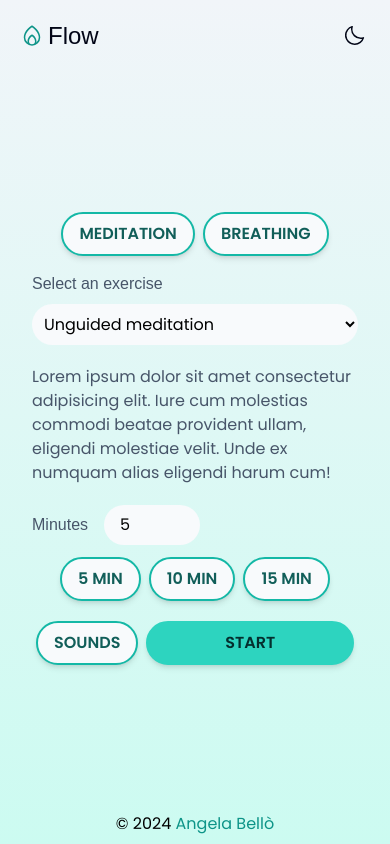
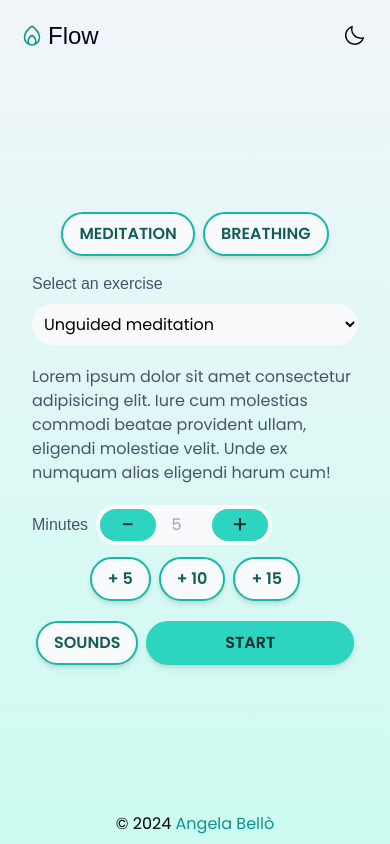
Before and after one commit to angiejo21/flow-meditation-app, a React (Vite) app: page /settings in a window 390 px wide. Both pictures are taken after a click on the button "MEDITATION". Built offline with nearby package versions, Linux system fonts and the light colour scheme; a web font is replaced by a local one.

Commit message:
~ fixed input on mobile

```diff
--- a/src/components/Button.jsx
+++ b/src/components/Button.jsx
@@ -16,6 +16,12 @@ function Button({ styled, type, pageTo, onClick, children }) {
       "my-1 p-3 border-2 border-teal-500 bg-slate-50 text-2xl text-teal-800 rounded-full transition-all hover:bg-teal-300 hover:border-teal-300 sm:p-4 sm:my-2 sm:text-4xl md:my-4 dark:bg-slate-900 dark:text-teal-100 dark:hover:bg-teal-800 dark:hover:border-teal-800",
     soundOn:
       "my-1 p-3 border-2 border-teal-300 bg-teal-300 text-2xl text-teal-800 rounded-full transition-all sm:p-4 sm:my-2 sm:text-4xl md:my-4 dark:border-teal-800 dark:bg-teal-800 dark:text-teal-100 dark:hover:bg-teal-950",
+    inputNumberPlus:
+      "absolute right-1 top-1/2 bg-teal-400 text-2xl w-14 rounded-full text-teal-950 transform -translate-y-1/2 hover:bg-teal-500 dark:bg-teal-700 dark:text-teal-100 dark:hover:bg-teal-600",
+    inputNumberMinus:
+      "absolute left-1 top-1/2 bg-teal-400 text-2xl w-14 rounded-full text-teal-950 transform -translate-y-1/2 hover:bg-teal-500 dark:bg-teal-700 dark:text-teal-100 dark:hover:bg-teal-600",
+    inputNumber:
+      "m-1 py-2 px-4 border-2 border-teal-500 bg-slate-50 text-teal-800 uppercase font-semibold rounded-full shadow-md hover:shadow-sm hover:border-teal-300 hover:bg-teal-300 transition-all sm:m-2 sm:py-3 sm:text-xl sm:px-5 md:py-2 md:px-3 xl:w-full dark:bg-slate-900 dark:text-teal-100 dark:hover:bg-teal-800 dark:hover:border-teal-800",
   };
 
   function handleClick(e) {
--- a/src/components/Form.jsx
+++ b/src/components/Form.jsx
@@ -11,7 +11,7 @@ function Form() {
   const { selectedPractice } = useSelector((store) => store.meditation);
 
   return (
-    <form className="flex flex-col gap-3 px-3 md:w-2/3 md:text-xl lg:w-1/2">
+    <form className="flex flex-col gap-3 px-3 md:w-3/4 md:text-xl lg:w-2/3 2xl:w-1/2 ">
       <InputPractice />
       {selectedPractice && (
         <>
--- a/src/components/InputNumber.jsx
+++ b/src/components/InputNumber.jsx
@@ -16,20 +16,33 @@ function InputNumber() {
   const meditationShortcuts = [5, 10, 15];
 
   return (
-    <div className="flex flex-wrap gap-2 items-center">
+    <div className="flex flex-wrap items-center gap-2">
       <div className="flex items-center">
-        <label className="pr-4 font-heading text-slate-600 dark:text-slate-300">
+        <label className="pr-2 font-heading text-slate-600 dark:text-slate-300">
           {selectedExercise.id.startsWith("M") ? "Minutes" : "Seconds"}
         </label>
-        <input
-          className="w-24 py-2 px-4 bg-slate-50 rounded-full outline-none focus:ring focus:ring-teal-500 md:w-36 dark:bg-slate-950 dark:text-teal-100"
-          type="number"
-          value={duration}
-          step={step}
-          onChange={(e) => dispatch(selectDuration(e.target.value))}
+        <div className="relative">
+          <input
+            className="w-44 rounded-full bg-slate-50 px-4 py-2 text-center outline-none focus:ring focus:ring-teal-500 dark:bg-slate-950 dark:text-teal-100 lg:w-full "
+            type="number"
+            placeholder={duration}
+            disabled
           />
+          <Button
+            styled="inputNumberMinus"
+            onClick={() => dispatch(selectDuration(duration - step))}
+          >
+            -
+          </Button>
+          <Button
+            styled="inputNumberPlus"
+            onClick={() => dispatch(selectDuration(duration + step))}
+          >
+            +
+          </Button>
+        </div>
         {selectedExercise.id.startsWith("B") && (
-          <p className="pl-4 text-slate-600 font-heading dark:text-slate-300">
+          <p className="pl-2 font-heading text-slate-600 dark:text-slate-300">
             {selectedExercise.reps} reps
           </p>
         )}
@@ -40,11 +53,11 @@ function InputNumber() {
           <>
             {meditationShortcuts.map((option) => (
               <Button
-                styled="secondary"
-                onClick={() => dispatch(selectDuration(option))}
+                styled="inputNumber"
+                onClick={() => dispatch(selectDuration(duration + option))}
                 key={option}
               >
-                {option} min
+                + {option}
               </Button>
             ))}
           </>
--- a/src/features/meditationSlice.js
+++ b/src/features/meditationSlice.js
@@ -22,8 +22,14 @@ const meditationSlice = createSlice({
       )[0];
     },
     selectDuration(state, action) {
+      const isMeditation = state.selectedExercise.id.startsWith("M");
+
+      //Early returns
+      if (isMeditation && action.payload < 1) return;
+      if (!isMeditation && action.payload < state.selectedExercise.step) return;
+      //if it's a guided meditation it cannot last less than the audio
       if (
-        state.selectedPractice.name === "meditation" &&
+        isMeditation &&
         state.selectedExercise.id.slice(1) !== "00" &&
         action.payload <
           state.selectedPractice.list.filter(
@@ -31,18 +37,14 @@ const meditationSlice = createSlice({
           )[0].duration.minutes
       )
         return;
-      if (
-        state.selectedPractice.name === "breathing" &&
-        action.payload < state.selectedExercise.step
-      )
-        return;
-      if (state.selectedPractice.name === "meditation") {
+
+      if (isMeditation) {
         state.selectedExercise.duration.minutes = +action.payload;
         state.selectedExercise.duration.seconds = +action.payload * 60;
       } else {
-        state.selectedExercise.duration.seconds = action.payload;
+        state.selectedExercise.duration.seconds = +action.payload;
         state.selectedExercise.duration.minutes = Math.floor(
-          action.payload / 60,
+          +action.payload / 60,
         );
         state.selectedExercise.reps =
           +action.payload / state.selectedExercise.step;
@@ -78,11 +80,10 @@ const meditationSlice = createSlice({
         //altrimenti mette in pausa
         state.selectedExercise.progression.state = "hold";
       }
-
     },
     resetRepetition(state, action) {
       state.selectedExercise.progression.count = state.selectedExercise.step;
-      state.selectedExercise.progression.state = 'pause';
+      state.selectedExercise.progression.state = "pause";
     },
   },
 });
```
